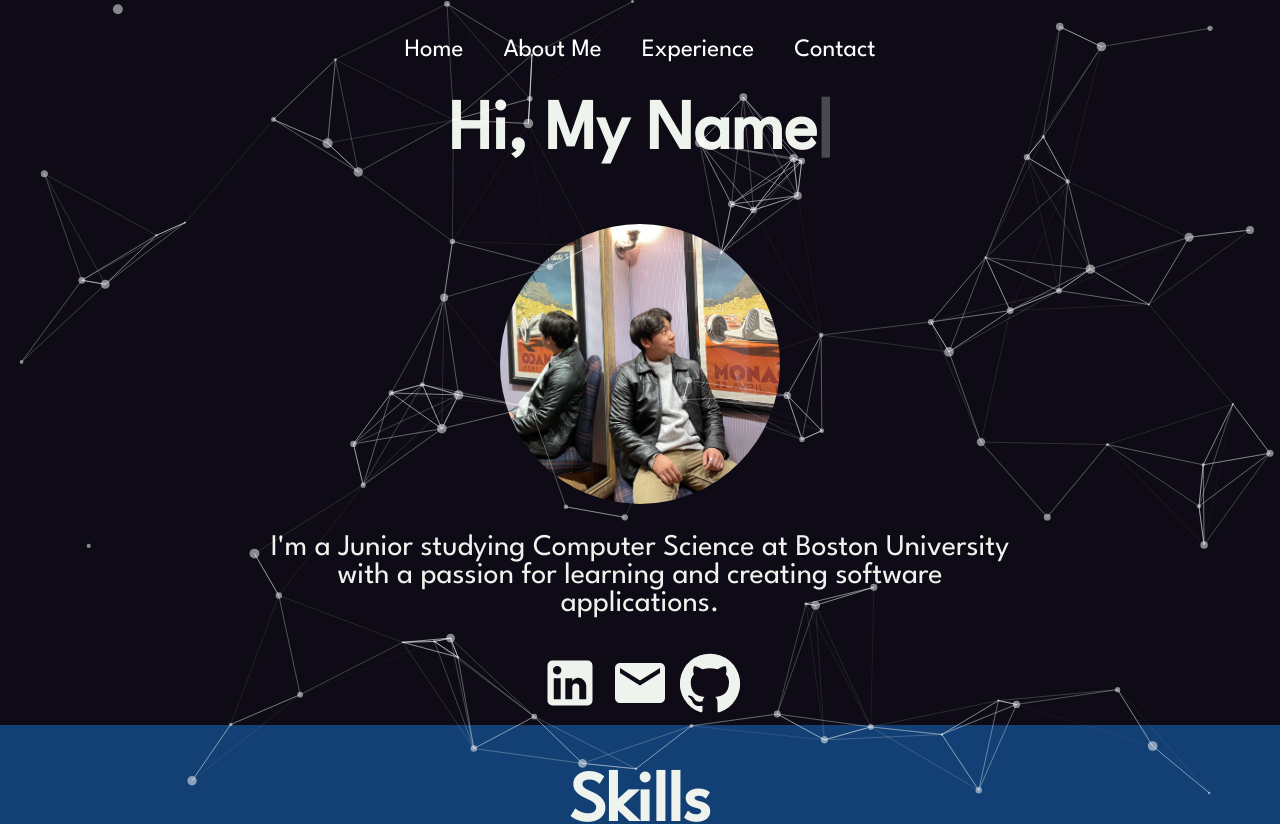
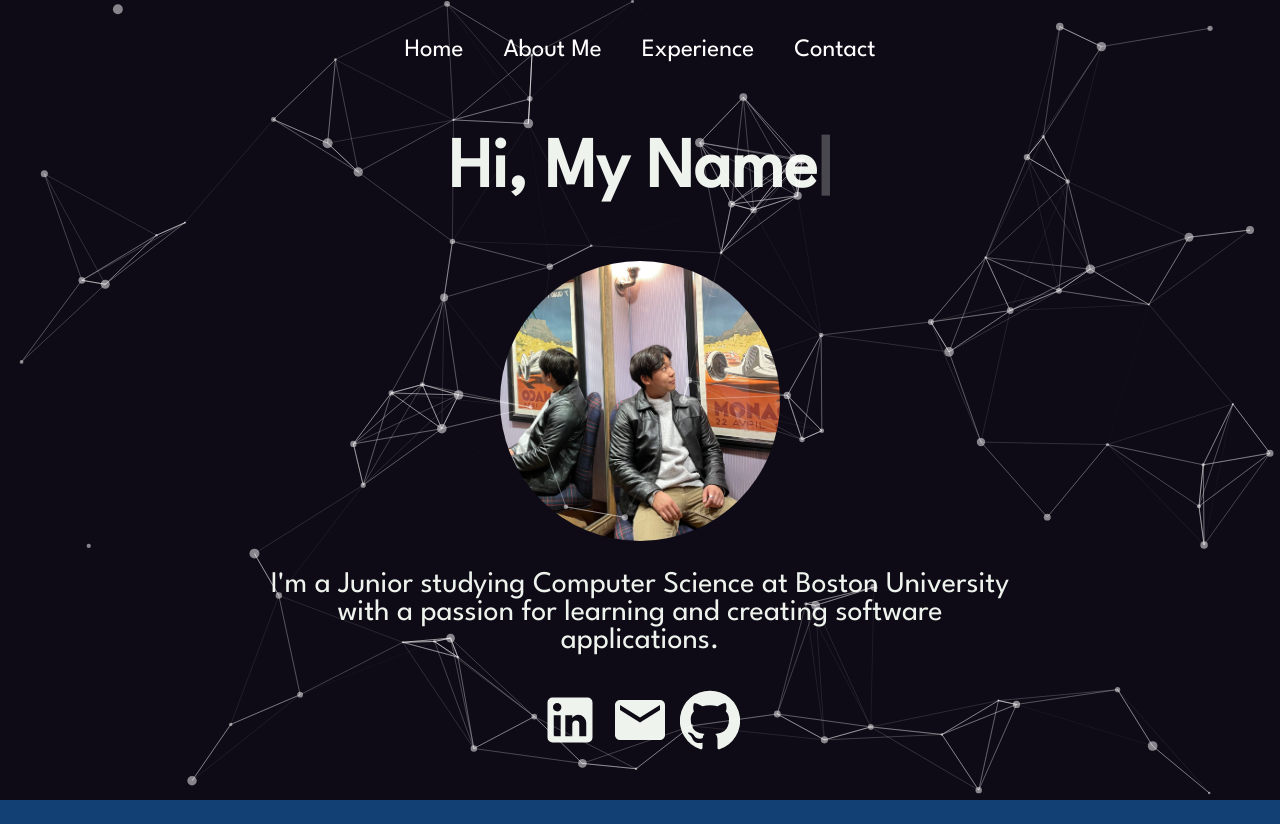
Before and after one commit to just2nlee/portfoliowebsite, a React (Create React App) app: page / in a window 1280 px wide. Shown: the top 824 px of the page. Built offline with nearby package versions, Linux system fonts and the light colour scheme; a web font is replaced by a local one.

Commit message:
home page sizing height

```diff
--- a/src/styles/Home.css
+++ b/src/styles/Home.css
@@ -7,7 +7,7 @@
 
 .about {
   width: 100%;
-  height: 625px;
+  height: 700px;
   display: flex;
   flex-direction: column;
   justify-content: center;
```
